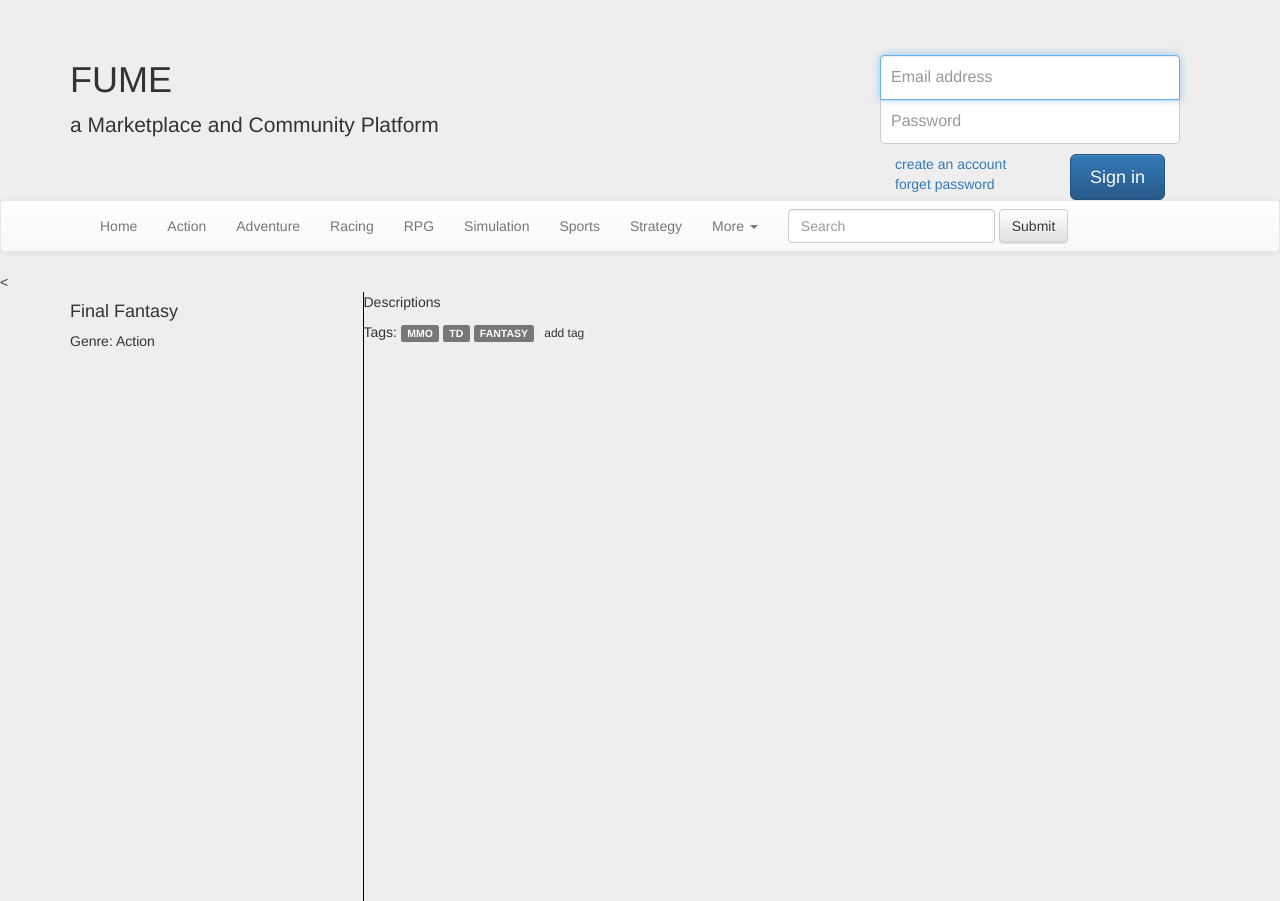
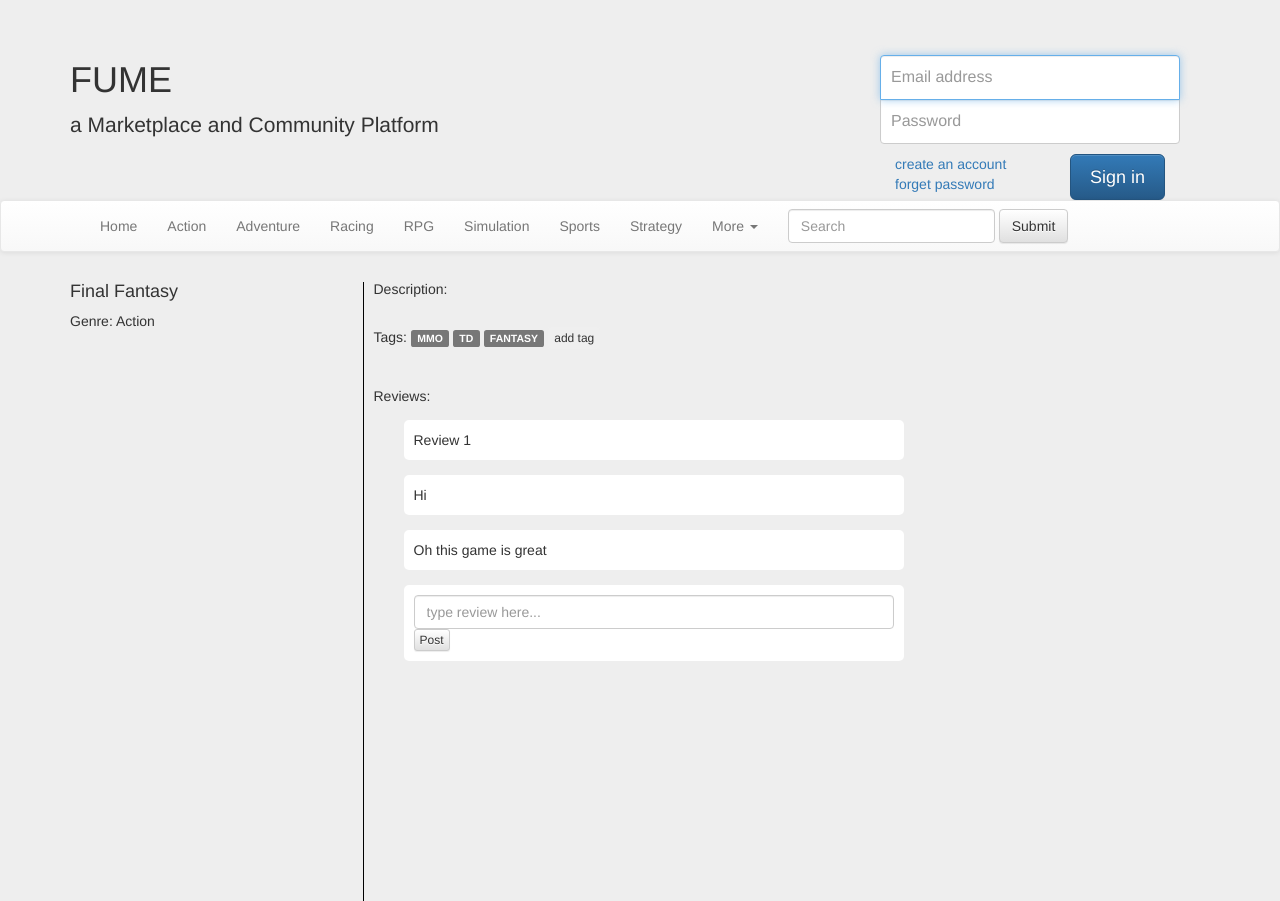
Before and after one commit to camelawsc/FUME-by-ECHO, a Django app: page /game/1 in a window 1280 px wide. Shown: the top 901 px of the page. Run offline with Django 3.2, Linux system fonts and the light colour scheme; data comes from the database, SQL or seed files in the repository; both versions use the stored data as it was after the commit; some libraries are stand-ins or nearby versions.

Commit message:
implemented add review

```diff
--- a/personal/admin.py
+++ b/personal/admin.py
@@ -1,8 +1,10 @@
 from django.contrib import admin
 from personal.models import Game
 from personal.models import Tag
+from personal.models import Review
 from personal.models import List
 
 admin.site.register(Tag)
 admin.site.register(Game)
 admin.site.register(List)
+admin.site.register(Review)
--- a/personal/models.py
+++ b/personal/models.py
@@ -7,10 +7,17 @@ class Tag(models.Model):
 class Game(models.Model):
 	title = models.CharField(max_length=140)
 	genre = models.CharField(max_length=140)
-	date =models.DateTimeField()
+	date = models.DateTimeField()
 	tag = models.ManyToManyField(Tag, blank=True)
 	def __str__(self):
 		return self.title
+
+class Review(models.Model):
+	text = models.TextField()
+	date = models.DateTimeField()
+	game = models.ForeignKey(Game, on_delete=models.CASCADE)
+	def __str__(self):
+		return self.text
 
 class List(models.Model):
 	name = models.CharField(max_length=100)
--- a/personal/templates/personal/game.html
+++ b/personal/templates/personal/game.html
@@ -2,7 +2,7 @@
 
 {% block content %}
 <!-- head -->
-<<head>
+<head>
   <script src="https://ajax.googleapis.com/ajax/libs/jquery/3.1.1/jquery.min.js"></script>
 </head>
 
@@ -21,16 +21,38 @@
         <div class="col-sm-9 col-sm-offset-1 blog-sidebar">
         <div style="border-left:thin #000000 solid; height:786px;" />
           <div class="sidebar-module sidebar-module-inset">
-            <p>Descriptions</p>
+            <div class="major-content">
+              <h5>Description:</h5><br>
+              <!-- tags -->
               <p class="tags">Tags:
-            {% for tag in game.tag.all%}
+              {% for tag in game.tag.all %}
                 <span class="label label-default">{{tag.name}}</span>
               {% endfor %}
                 <button type="submit" class="btn btn btn-xs" id="tagging">add tag</button>
               </p>
-      {% for game in object_list %}
-        <h5><a href="/game/{{game.id}}"> {{game.title}}</a></h5>
+              <!-- /.tags -->
+
+              <!-- reviews -->
+              <br><h5>Reviews:</h5>
+              <div class="current-reviews">
+                {% for review in game.review_set.all %}
+                  <div class="review-box" name="review" id="review{{ forloop.counter }}">
+                    {{review.text}}
+                  </div>
                 {% endfor %}
+              </div>
+
+              <div class="add-review">
+                <div class="review-box">
+                  <form method='post' action='/game/{{game.id}}/add_review'>
+                    {% csrf_token %}
+                    <input type="text" name='r' class="form-control" placeholder="type review here...">
+                    <button class="btn btn-default btn-xs" type="submit">Post</button>
+                  </form>
+                </div>
+              </div>
+            </div>
+            <!-- reviews -->
           </div>
         </div><!-- /.blog-sidebar -->
 
@@ -38,14 +60,24 @@
 
     </div><!-- /.container -->
 
+    <style>
+    .major-content {
+      margin-left: 10px;
+    }
+
+    .review-box {
+      background-color: white;
+      border: 1px;
+      border-radius: 5px;
+      margin: 15px 30px 15px 30px;
+      padding: 10px;
+      width: 500px;
+    }
+    </style>
+
     <script>
     $("#tagging").click(function(){
       $("#tagging").remove();
-      //tried to make better styling of the input box but failed lol
-      /* $(".tags").last().after(`<form method='post' action='/game/{{game.id}}/add_tag'>
-        {% csrf_token %}
-        <input type="text" style="height: 20px; width: 40px;"/>
-      </form>`); */
       $(".tags").last().after(`<form method='post' action='/game/{{game.id}}/add_tag'>
         {% csrf_token %}
         <input type="text" name='t' placeholder="new tag..."/>
--- a/personal/urls.py
+++ b/personal/urls.py
@@ -10,5 +10,6 @@ urlpatterns = [
 	url(r'^$',views.home,name='home'),
 	url(r'^game/(?P<pk>\d+)$',DetailView.as_view(model=Game,template_name='personal/game.html')),
 	url(r'^game/(?P<game_id>\d+)/add_tag$',views.add_tag,name='add_tag'),
+	url(r'^game/(?P<game_id>\d+)/add_review$',views.add_review,name='add_review'),
 	url(r'^genre/',views.genre,name='genre'),
 ]
```
Also changed, not shown: personal/views.py (+9 -1 lines), db.sqlite3, personal/migrations/0006_review.py (added). Lines whose indentation alone changed are shown as unchanged.
